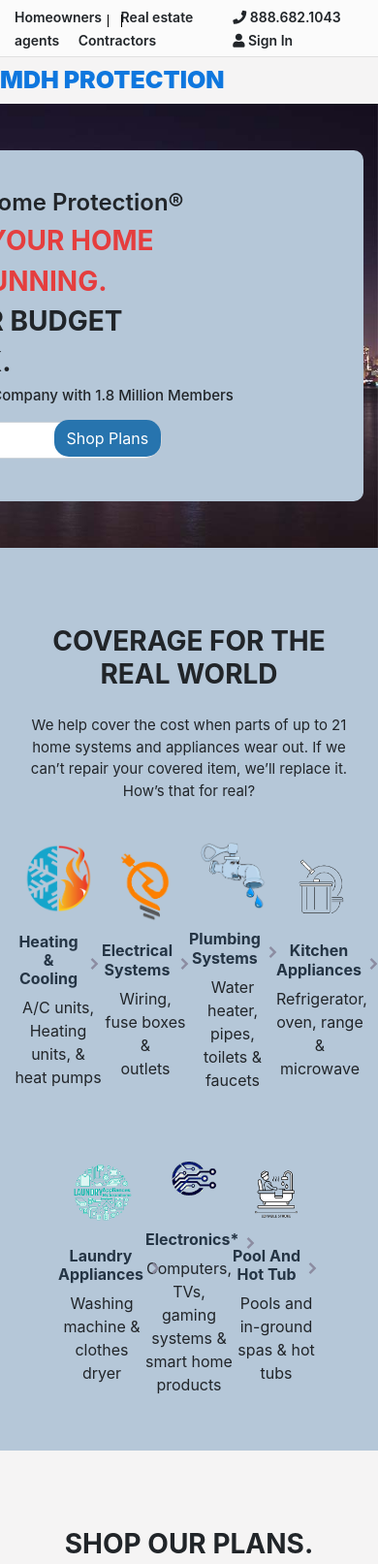
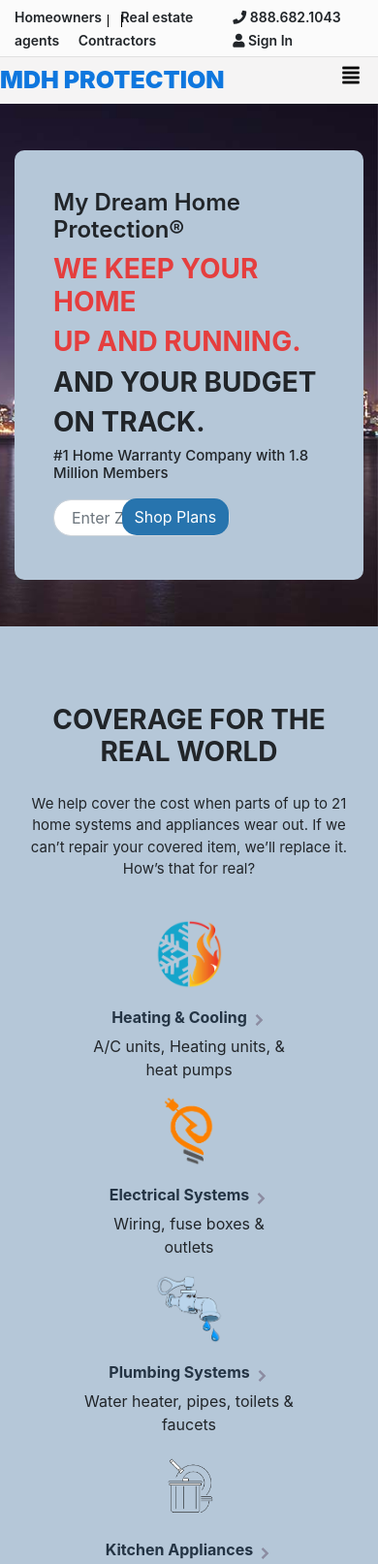
Before and after one commit to freelancermasudrana/landing-home, a plain HTML site: page index.html in a window 390 px wide. Shown: the top 1613 px of the page at 97% size. Drawn offline with Linux system fonts and the light colour scheme.

Commit message:
responsive

```diff
--- a/css/style.css
+++ b/css/style.css
@@ -81,8 +81,7 @@ body{
 	width:100%;
 }
 .box-content{
-	float:right;
-	width:560px;
+	/* float:right; */
 	background: #b5c7d8;
     padding: 40px;
 	border-radius:10px;
--- a/index.html
+++ b/index.html
@@ -1,5 +1,6 @@
 <!DOCTYPE HTML>
 <html lang="en-US">
+
 <head>
 	<meta charset="UTF-8">
 	<meta name="viewport" content="width=device-width, initial-scale=1">
@@ -10,6 +11,7 @@
 	<link rel="stylesheet" href="css/style.css" />
 	<title>Mydreamhomeprotection</title>
 </head>
+
 <body class='img-bg'>
 	<!-- header-section -->
 	<section class="header">
@@ -35,8 +37,9 @@
 	<nav class="navbar navbar-expand-lg">
 		<div class="container-fluid">
 			<a class="navbar-brand logo-name" href="#">mdh protection</a>
-				<button class="navbar-toggler" type="button" data-toggle="collapse" data-target="#navbarSupportedContent" aria-controls="navbarSupportedContent" aria-expanded="false" aria-label="Toggle navigation">
-				<span class="navbar-toggler-icon"></span>
+			<button class="navbar-toggler" type="button" data-toggle="collapse" data-target="#navbarSupportedContent"
+				aria-controls="navbarSupportedContent" aria-expanded="false" aria-label="Toggle navigation">
+				<span class="navbar-toggler-icon"> <i class="fas fa-align-justify"></i></span>
 			</button>
 
 			<div class="collapse navbar-collapse" id="navbarSupportedContent">
@@ -64,10 +67,11 @@
 
 
 
-                                                <select class="selectpicker" data-width="fit"style="border: 10px solid white; padding: 2px;margin-left: 7%;">
+				<select class="selectpicker" data-width="fit"
+					style="border: 10px solid white; padding: 2px;margin-left: 7%;">
 					<option data-content='<span class="flag-icon flag-icon-us"></span> English'>English</option>
-                                                        <option  data-content='<span class="flag-icon flag-icon-mx"></span> Español'>Dutch</option>
-                                                        <option  data-content='<span class="flag-icon flag-icon-mx"></span> Español'>French</option>
+					<option data-content='<span class="flag-icon flag-icon-mx"></span> Español'>Dutch</option>
+					<option data-content='<span class="flag-icon flag-icon-mx"></span> Español'>French</option>
 				</select>
 				</li>
 			</div>
@@ -77,7 +81,8 @@
 	<section class="background">
 		<div class="container">
 			<div class="row">
-					<div class="col-md-12 py-5">
+				<div class="col-md-6"></div>
+				<div class="col-md-6 py-5">
 					<div class="box-content">
 						<h4>My Dream Home Protection®</h4>
 						<h3 style="color:#E53E3E">WE KEEP YOUR HOME </h3>
@@ -85,8 +90,9 @@
 						<h3>AND YOUR BUDGET</h3>
 						<h3> ON TRACK.</h3>
 						<h6>#1 Home Warranty Company with 1.8 Million Members</h6>
-							<input class="form-control mr-sm-2" type="search" placeholder="Enter Zip code" aria-label="Enter Zip code">
-							<button class="btn  type="submit">Shop Plans</button>
+						<input class="form-control mr-sm-2" type="search" placeholder="Enter Zip code"
+							aria-label="Enter Zip code">
+						<button class="btn  type=" submit">Shop Plans</button>
 					</div>
 				</div>
 			</div>
@@ -95,7 +101,8 @@
 	<!-- service-section -->
 
 	<!-- moduls -->
-		<div class="modal fade show" id="hdr-rgt-btm-add-card" tabindex="-1" role="dialog" aria-labelledby="exampleModalLabel" aria-hidden="true" style="padding-right:0;">
+	<div class="modal fade show" id="hdr-rgt-btm-add-card" tabindex="-1" role="dialog"
+		aria-labelledby="exampleModalLabel" aria-hidden="true" style="padding-right:0;">
 		<div class="modal-dialog" role="document">
 			<div class="modal-content">
 				<div class="modal-body">
@@ -137,15 +144,17 @@
 		<div class="container">
 			<div class="row">
 				<div class="col-md-12">
-						<div class="coverage-inr">
 					<div class="entry-hdr">
 						<h2 class="entry-hdr-title">COVERAGE FOR THE REAL WORLD</h2>
-								<p>We help cover the cost when parts of up to 21 home systems and appliances wear out. If we can’t
+						<p>We help cover the cost when parts of up to 21 home systems and appliances wear out. If we
+							can’t
 							repair your covered item, we’ll replace it. How’s that for real?</p>
 					</div>
-							<div class="coverage-grid">
-								<ul class="reset-list">
-									<li>
+				</div>
+			</div>
+
+			<div class="row">
+				<div class="col-md-3">
 					<div data-toggle="modal" data-target="#hdr-rgt-btm-add-card" class="coverage-item">
 						<div class="coverage-item-img">
 							<img src="img/coverage-item-img-001.png" alt="">
@@ -155,9 +164,8 @@
 							<p>A/C units, Heating units, & <br>heat pumps</p>
 						</div>
 					</div>
-									</li>
-
-									<li>
+				</div>
+				<div class="col-md-3">
 					<div data-toggle="modal" data-target="#hdr-rgt-btm-add-card" class="coverage-item">
 						<div class="coverage-item-img">
 							<img src="img/coverage-item-img-002.png" alt="">
@@ -167,9 +175,8 @@
 							<p>Wiring, fuse boxes & <br>outlets</p>
 						</div>
 					</div>
-									</li>
-
-									<li>
+				</div>
+				<div class="col-md-3">
 					<div data-toggle="modal" data-target="#hdr-rgt-btm-add-card" class="coverage-item">
 						<div class="coverage-item-img">
 							<img src="img/coverage-item-img-003.png" alt="">
@@ -179,9 +186,8 @@
 							<p>Water heater, pipes, toilets & <br>faucets</p>
 						</div>
 					</div>
-									</li>
-
-									<li>
+				</div>
+				<div class="col-md-3">
 					<div data-toggle="modal" data-target="#hdr-rgt-btm-add-card" class="coverage-item">
 						<div class="coverage-item-img">
 							<img src="img/coverage-item-img-004.png" alt="">
@@ -191,9 +197,11 @@
 							<p>Refrigerator, oven, range <br>& microwave</p>
 						</div>
 					</div>
-									</li>
+				</div>
+			</div>
 
-									<li>
+			<div class="row">
+				<div class="col-md-4">
 					<div data-toggle="modal" data-target="#hdr-rgt-btm-add-card" class="coverage-item">
 						<div class="coverage-item-img">
 							<img src="img/coverage-item-img-005.png" alt="">
@@ -203,9 +211,8 @@
 							<p>Washing machine & <br>clothes dryer</p>
 						</div>
 					</div>
-									</li>
-
-									<li>
+				</div>
+				<div class="col-md-4">
 					<div data-toggle="modal" data-target="#hdr-rgt-btm-add-card" class="coverage-item">
 						<div class="coverage-item-img">
 							<img src="img/coverage-item-img-006.png" alt="">
@@ -215,9 +222,8 @@
 							<p>Computers, TVs, gaming <br>systems & smart home products</p>
 						</div>
 					</div>
-									</li>
-
-									<li>
+				</div>
+				<div class="col-md-4">
 					<div data-toggle="modal" data-target="#hdr-rgt-btm-add-card" class="coverage-item">
 						<div class="coverage-item-img">
 							<img src="img/coverage-item-img-007.png" alt="">
@@ -225,10 +231,6 @@
 						<div class="coverage-item-desc">
 							<h6 class="coverage-item-title"><a href="#">Pool and Hot Tub</a></h6>
 							<p>Pools and in-ground <br>spas & hot tubs</p>
-											</div>
-										</div>
-									</li>
-								</ul>
 						</div>
 					</div>
 				</div>
@@ -250,7 +252,8 @@
 						<div class="our-plan-tab">
 							<div class="fl-tabs clearfix">
 								<div class="fl-tabs-cntlr">
-										<button class="tab-link current" data-tab="tab-1"><span>Homeowners plans</span></button>
+									<button class="tab-link current" data-tab="tab-1"><span>Homeowners
+											plans</span></button>
 									<button class="tab-link" data-tab="tab-2"><span>Real estate plans</span></button>
 								</div>
 							</div>
@@ -289,7 +292,8 @@
 											<div class="our-plan-item mHc active">
 												<span>Best Coverage</span>
 												<h3 class="our-plan-title">Combo Plan</h3>
-													<p>Combines appliances and systems for the most coverage at the best price.</p>
+												<p>Combines appliances and systems for the most coverage at the best
+													price.</p>
 												<ul>
 													<li>Heating and Cooling Systems</li>
 													<li>Electrical Systems</li>
@@ -324,7 +328,8 @@
 											<div class="our-plan-item mHc">
 												<span>Best Coverage</span>
 												<h3 class="our-plan-title">PROTECTION Plus<sup>SM</sup></h3>
-													<p>Covers major parts and components of many home systems and appliances.</p>
+												<p>Covers major parts and components of many home systems and
+													appliances.</p>
 												<ul>
 													<li>Heating and Cooling Systems</li>
 													<li>Electrical Systems</li>
@@ -339,7 +344,8 @@
 											<div class="our-plan-item mHc active">
 												<span>Best Coverage</span>
 												<h3 class="our-plan-title">PROTECTION Complete<sup>SM</sup></h3>
-													<p>Covers all in the Protection Essential and Protection Plus plans, plus other items.</p>
+												<p>Covers all in the Protection Essential and Protection Plus plans,
+													plus other items.</p>
 												<ul>
 													<li>Heating and Cooling Systems</li>
 													<li>Electrical Systems</li>
@@ -377,42 +383,70 @@
 						<div class="card">
 							<div class="card-header" id="headingOne">
 								<h5 class="mb-0">
-										<button class="btn btn-link" data-toggle="collapse" data-target="#collapseOne" aria-expanded="true" aria-controls="collapseOne">
+									<button class="btn btn-link" data-toggle="collapse" data-target="#collapseOne"
+										aria-expanded="true" aria-controls="collapseOne">
 										Collapsible Group Item #1
 									</button>
 								</h5>
 							</div>
-								<div id="collapseOne" class="collapse show" aria-labelledby="headingOne" data-parent="#accordion">
+							<div id="collapseOne" class="collapse show" aria-labelledby="headingOne"
+								data-parent="#accordion">
 								<div class="card-body">
-										Anim pariatur cliche reprehenderit, enim eiusmod high life accusamus terry richardson ad squid. 3 wolf moon officia aute, non cupidatat skateboard dolor brunch. Food truck quinoa nesciunt laborum eiusmod. Brunch 3 wolf moon tempor, sunt aliqua put a bird on it squid single-origin coffee nulla assumenda shoreditch et. Nihil anim keffiyeh helvetica, craft beer labore wes anderson cred nesciunt sapiente ea proident. Ad vegan excepteur butcher vice lomo. Leggings occaecat craft beer farm-to-table, raw denim aesthetic synth nesciunt you probably haven't heard of them accusamus labore sustainable VHS.
+									Anim pariatur cliche reprehenderit, enim eiusmod high life accusamus terry
+									richardson ad squid. 3 wolf moon officia aute, non cupidatat skateboard dolor
+									brunch. Food truck quinoa nesciunt laborum eiusmod. Brunch 3 wolf moon tempor, sunt
+									aliqua put a bird on it squid single-origin coffee nulla assumenda shoreditch et.
+									Nihil anim keffiyeh helvetica, craft beer labore wes anderson cred nesciunt sapiente
+									ea proident. Ad vegan excepteur butcher vice lomo. Leggings occaecat craft beer
+									farm-to-table, raw denim aesthetic synth nesciunt you probably haven't heard of them
+									accusamus labore sustainable VHS.
 								</div>
 							</div>
 						</div>
 						<div class="card">
 							<div class="card-header" id="headingTwo">
 								<h5 class="mb-0">
-										<button class="btn btn-link collapsed" 	data-toggle="collapse" data-target="#collapseTwo" aria-expanded="false" aria-controls="collapseTwo">
+									<button class="btn btn-link collapsed" data-toggle="collapse"
+										data-target="#collapseTwo" aria-expanded="false" aria-controls="collapseTwo">
 										Collapsible Group Item #2
 									</button>
 								</h5>
 							</div>
-								<div id="collapseTwo" class="collapse" aria-labelledby="headingTwo" data-parent="#accordion">
+							<div id="collapseTwo" class="collapse" aria-labelledby="headingTwo"
+								data-parent="#accordion">
 								<div class="card-body">
-										Anim pariatur cliche reprehenderit, enim eiusmod high life accusamus terry richardson ad squid. 3 wolf moon officia aute, non cupidatat skateboard dolor brunch. Food truck quinoa nesciunt laborum eiusmod. Brunch 3 wolf moon tempor, sunt aliqua put a bird on it squid single-origin coffee nulla assumenda shoreditch et. Nihil anim keffiyeh helvetica, craft beer labore wes anderson cred nesciunt sapiente ea proident. Ad vegan excepteur butcher vice lomo. Leggings occaecat craft beer farm-to-table, raw denim aesthetic synth nesciunt you probably haven't heard of them accusamus labore sustainable VHS.
+									Anim pariatur cliche reprehenderit, enim eiusmod high life accusamus terry
+									richardson ad squid. 3 wolf moon officia aute, non cupidatat skateboard dolor
+									brunch. Food truck quinoa nesciunt laborum eiusmod. Brunch 3 wolf moon tempor, sunt
+									aliqua put a bird on it squid single-origin coffee nulla assumenda shoreditch et.
+									Nihil anim keffiyeh helvetica, craft beer labore wes anderson cred nesciunt sapiente
+									ea proident. Ad vegan excepteur butcher vice lomo. Leggings occaecat craft beer
+									farm-to-table, raw denim aesthetic synth nesciunt you probably haven't heard of them
+									accusamus labore sustainable VHS.
 								</div>
 							</div>
 						</div>
 						<div class="card">
 							<div class="card-header" id="headingThree">
 								<h5 class="mb-0">
-										<button class="btn btn-link collapsed" data-toggle="collapse" data-target="#collapseThree" aria-expanded="false" aria-controls="collapseThree">
+									<button class="btn btn-link collapsed" data-toggle="collapse"
+										data-target="#collapseThree" aria-expanded="false"
+										aria-controls="collapseThree">
 										Collapsible Group Item #3
 									</button>
 								</h5>
 							</div>
-								<div id="collapseThree" class="collapse" aria-labelledby="headingThree" data-parent="#accordion">
+							<div id="collapseThree" class="collapse" aria-labelledby="headingThree"
+								data-parent="#accordion">
 								<div class="card-body">
-										Anim pariatur cliche reprehenderit, enim eiusmod high life accusamus terry richardson ad squid. 3 wolf moon officia aute, non cupidatat skateboard dolor brunch. Food truck quinoa nesciunt laborum eiusmod. Brunch 3 wolf moon tempor, sunt aliqua put a bird on it squid single-origin coffee nulla assumenda shoreditch et. Nihil anim keffiyeh helvetica, craft beer labore wes anderson cred nesciunt sapiente ea proident. Ad vegan excepteur butcher vice lomo. Leggings occaecat craft beer farm-to-table, raw denim aesthetic synth nesciunt you probably haven't heard of them accusamus labore sustainable VHS.
+									Anim pariatur cliche reprehenderit, enim eiusmod high life accusamus terry
+									richardson ad squid. 3 wolf moon officia aute, non cupidatat skateboard dolor
+									brunch. Food truck quinoa nesciunt laborum eiusmod. Brunch 3 wolf moon tempor, sunt
+									aliqua put a bird on it squid single-origin coffee nulla assumenda shoreditch et.
+									Nihil anim keffiyeh helvetica, craft beer labore wes anderson cred nesciunt sapiente
+									ea proident. Ad vegan excepteur butcher vice lomo. Leggings occaecat craft beer
+									farm-to-table, raw denim aesthetic synth nesciunt you probably haven't heard of them
+									accusamus labore sustainable VHS.
 								</div>
 							</div>
 						</div>
@@ -501,8 +535,10 @@
 				<div class="col-md-12 pt-4">
 					<div class="footer-last d-flex justify-content-between">
 						<div class="footer-lastone d-flex">
-								<img src="img/logo.png" alt="" class="img-fluid"/>
-								<h6>2021 My Dream Home Protection Corporation. All Rights Reserved. My Dream Home Protection,MDH“Be sure with the Protection” and the Protection logo are registered trademarks of My Dream Home Protection Corporation.</h6>
+							<img src="img/logo.png" alt="" class="img-fluid" />
+							<h6>2021 My Dream Home Protection Corporation. All Rights Reserved. My Dream Home
+								Protection,MDH“Be sure with the Protection” and the Protection logo are registered
+								trademarks of My Dream Home Protection Corporation.</h6>
 						</div>
 						<div class="footer-lasttwo">
 							<span>Privacy Policy</span>
@@ -523,4 +559,5 @@
 	<script src="js/main.js"></script>
 	<script src="js/jquery.matchHeight-min.js"></script>
 </body>
+
 </html>
```
Lines whose indentation alone changed are shown as unchanged.
